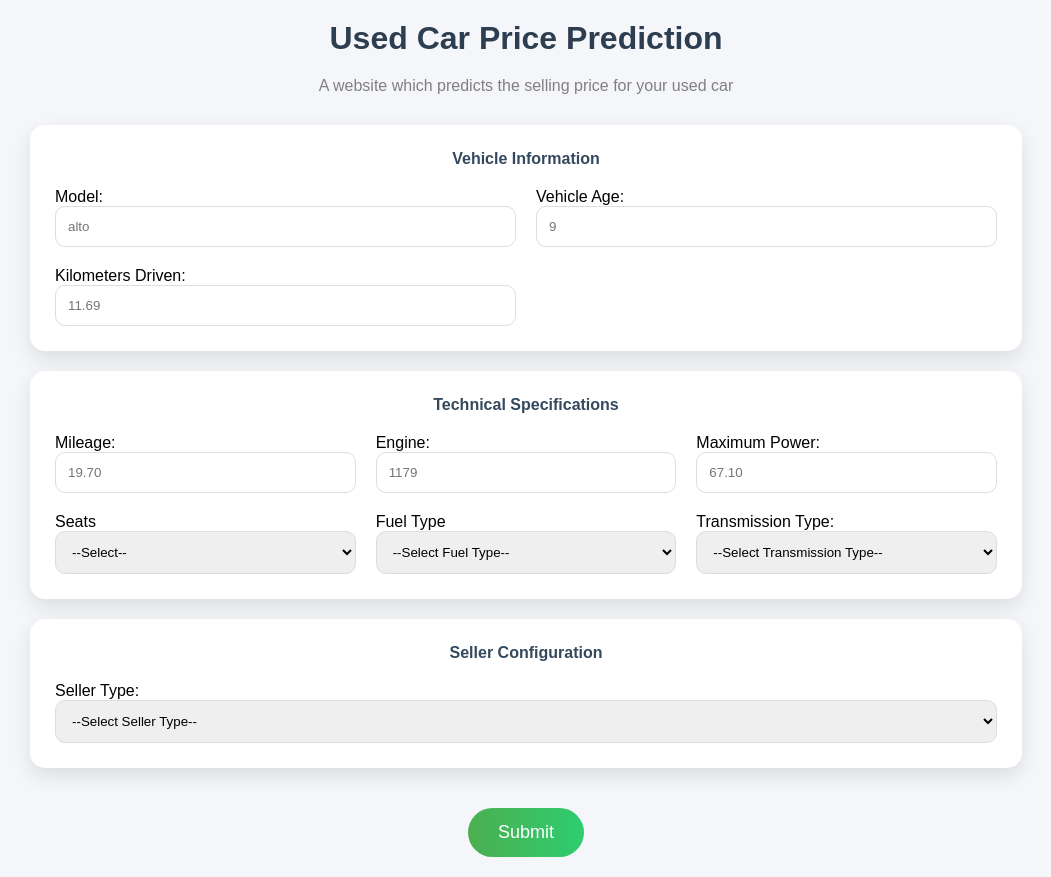
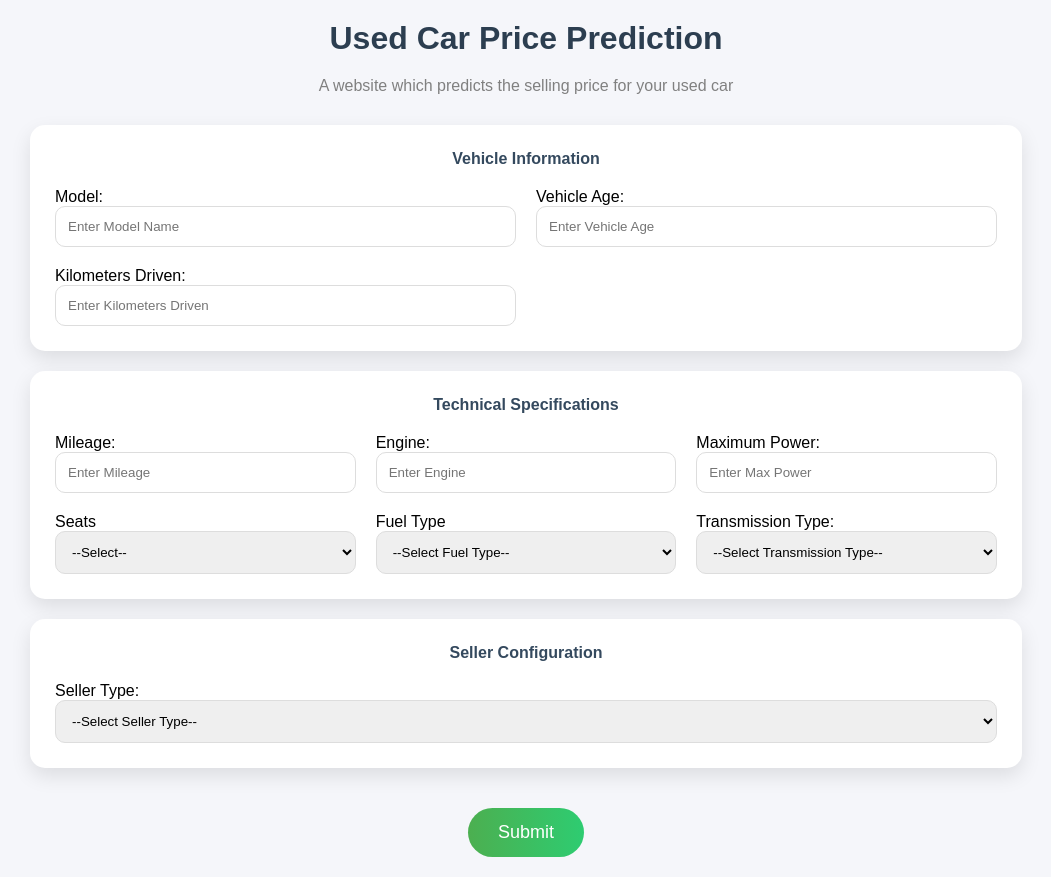
Before and after one commit to shrutim156/Used_Car_Price_Prediction, a Flask app: page / in a window 1280 px wide. Shown: the whole page, without its empty margins (114-1165 px from the left). Run offline with Flask 3, Linux system fonts and the light colour scheme.

Commit message:
editing placeholders

```diff
--- a/templates/index.html
+++ b/templates/index.html
@@ -18,15 +18,15 @@
             <div class='grid-2'>
                 <div class="form-group">
                 <label for="model">Model:</label>
-                <input type="text" placeholder="alto" id="model" name="model">
+                <input type="text" placeholder="Enter Model Name" id="model" name="model">
                 </div>
                 <div class="form-group">
                 <label for="vehicle_age">Vehicle Age:</label>
-                <input type="number" placeholder="9" id="vehicle_age" name="vehicle_age">
+                <input type="number" placeholder="Enter Vehicle Age" id="vehicle_age" name="vehicle_age">
                 </div>
                 <div class="form-group">
                 <label for="km_driven">Kilometers Driven:</label>
-                <input type="number" step="any" placeholder="11.69" id="km_driven" name="km_driven">
+                <input type="number" step="any" placeholder="Enter Kilometers Driven" id="km_driven" name="km_driven">
                 </div>
             </div>
 
@@ -38,15 +38,15 @@
             <div class='grid-3'>
                 <div class="form-group">
                 <label for="mileage">Mileage:</label>
-                <input type="number" name='mileage' id='mileage' step="any" placeholder="19.70">
+                <input type="number" name='mileage' id='mileage' step="any" placeholder="Enter Mileage">
                 </div>
                 <div class="form-group">
                 <label for="engine">Engine:</label>
-                <input type="number" name='engine' id='engine' step="any" placeholder="1179">
+                <input type="number" name='engine' id='engine' step="any" placeholder="Enter Engine">
                 </div>
                 <div class="form-group">
                 <label for="max_power">Maximum Power:</label>
-                <input type="number" name='max_power' id='max_power' step="any" placeholder="67.10">
+                <input type="number" name='max_power' id='max_power' step="any" placeholder="Enter Max Power">
                 </div>
                 <div class="form-group">
                 <label for="seats">Seats</label>
```
